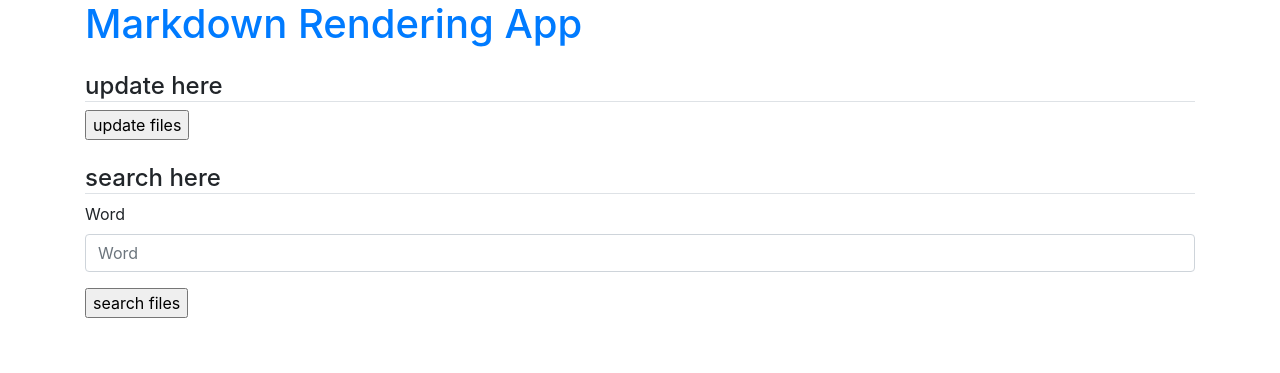
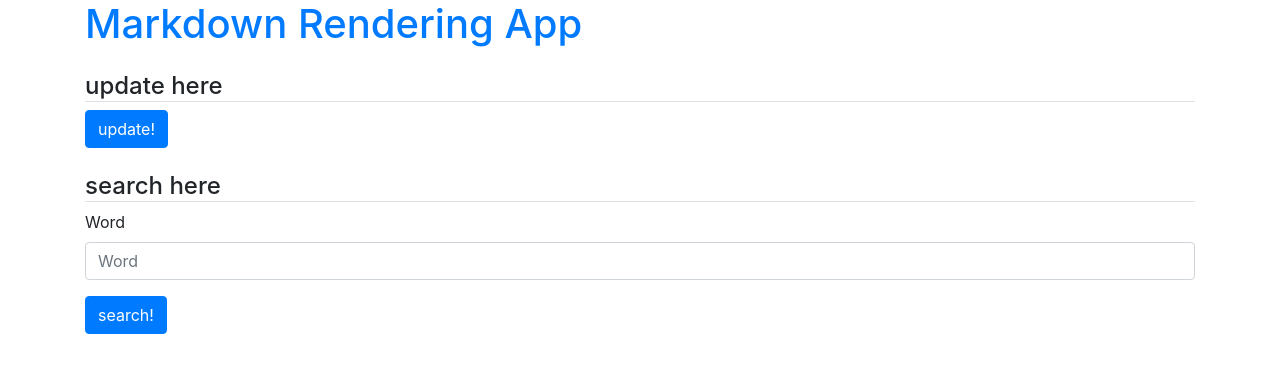
Before and after one commit to KosukeMizufune/search, a Django app: page /docsearch/ in a window 1280 px wide. Shown: the top 373 px of the page. Run offline with Django 3.2, Linux system fonts and the light colour scheme; some libraries are stand-ins or nearby versions.

Commit message:
change button
bequty

```diff
--- a/web/docsearch/templates/docsearch/top.html
+++ b/web/docsearch/templates/docsearch/top.html
@@ -6,11 +6,11 @@
     <h4 class="mt-4 border-bottom"> {{ top }} </h4>
     <form action="{% url 'docsearch:update' %}" method="post">
         {% csrf_token %}
-        <input type="submit" value="update files">
+         <button type="submit" class="btn btn-primary">update!</button>
     </form>
     <h4 class="mt-4 border-bottom"> {{ search }} </h4>
     <form action="{% url 'docsearch:search_result' %}" method="get">
         {% bootstrap_form form layout='horizontal' %}
-        <input type="submit" value="search files" />
+        <button type="submit" class="btn btn-primary">search!</button>
     </form>
 {% endblock %}
--- a/web/docsearch/templates/docsearch/update_result.html
+++ b/web/docsearch/templates/docsearch/update_result.html
@@ -8,6 +8,6 @@
     </p>
     <form action="{% url 'docsearch:top' %}" method="get">
         {% csrf_token %}
-        <input type="submit" value="top page">
+         <button type="submit" class="btn btn-primary">Top</button>
     </form>
 {% endblock %}
```
